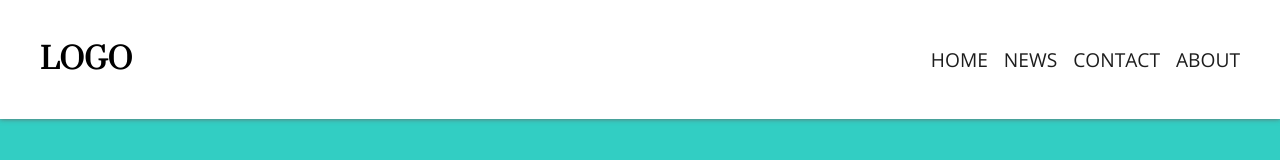
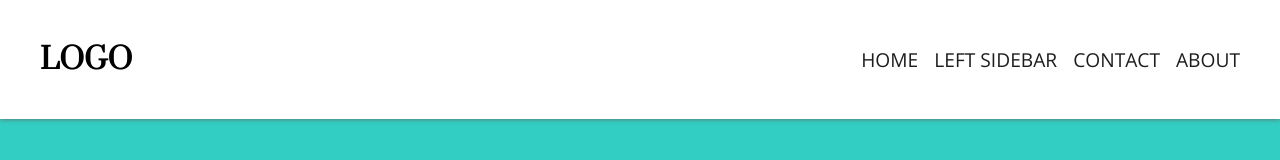
Before and after one commit to aleksandrp/AP-FlexOne, a plain HTML site: page index.html in a window 1280 px wide. Shown: the top 160 px of the page. Drawn offline with nearby package versions, Linux system fonts and the light colour scheme.

Commit message:
Nav item changed
added link to left sidebar page

```diff
--- a/index.html
+++ b/index.html
@@ -18,7 +18,7 @@
             <label for="show-menu-input-checkbox" id="main-menu-toggler" class="flex-container flex-vcenter flex-hcenter"><div id="main-menu-toggler-icon" class="flex-grow"></div></label>
             <ul class="mainMenu accordion" id="mainMenu">
                 <li><a href="#">Home</a></li>
-                <li><a href="#">News</a></li>
+                <li><a href="/index2.html">Left sidebar</a></li>
                 <li><a href="#">Contact</a></li>
                 <li><a href="#">About</a></li>
             </ul>
```
